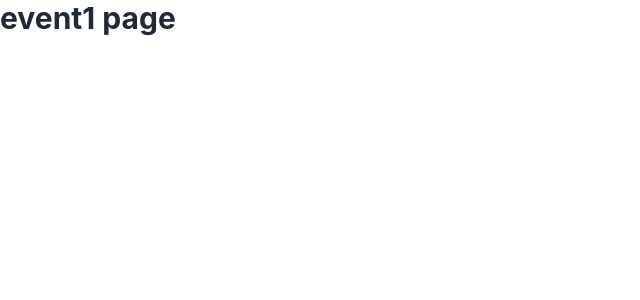
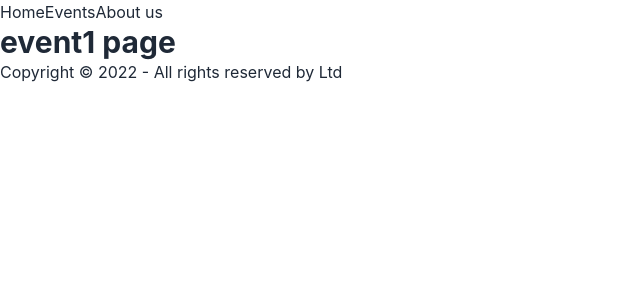
Before and after one commit to RaisulislamRimon/myNextjsProjects-events-app, a Next.js app: page /events/event1 in a window 1280 px wide. Shown: the top 300 px of the page, without its empty margins (0-640 px from the left). Built offline with nearby package versions, Linux system fonts and the light colour scheme.

Commit message:
added title, navbar, footer in event1 page

```diff
--- a/pages/events/event1.js
+++ b/pages/events/event1.js
@@ -1,7 +1,19 @@
+import Head from "next/head";
+import Footer from "../footer";
+import Navbar from "../shared/navbar";
+
 const Page = () => {
   return (
     <div>
+      <Head>
+        <title>event1 page</title>
+      </Head>
+
+      <Navbar />
+
       <h1 className="text-3xl font-bold">event1 page</h1>
+
+      <Footer />
     </div>
   );
 };
```
